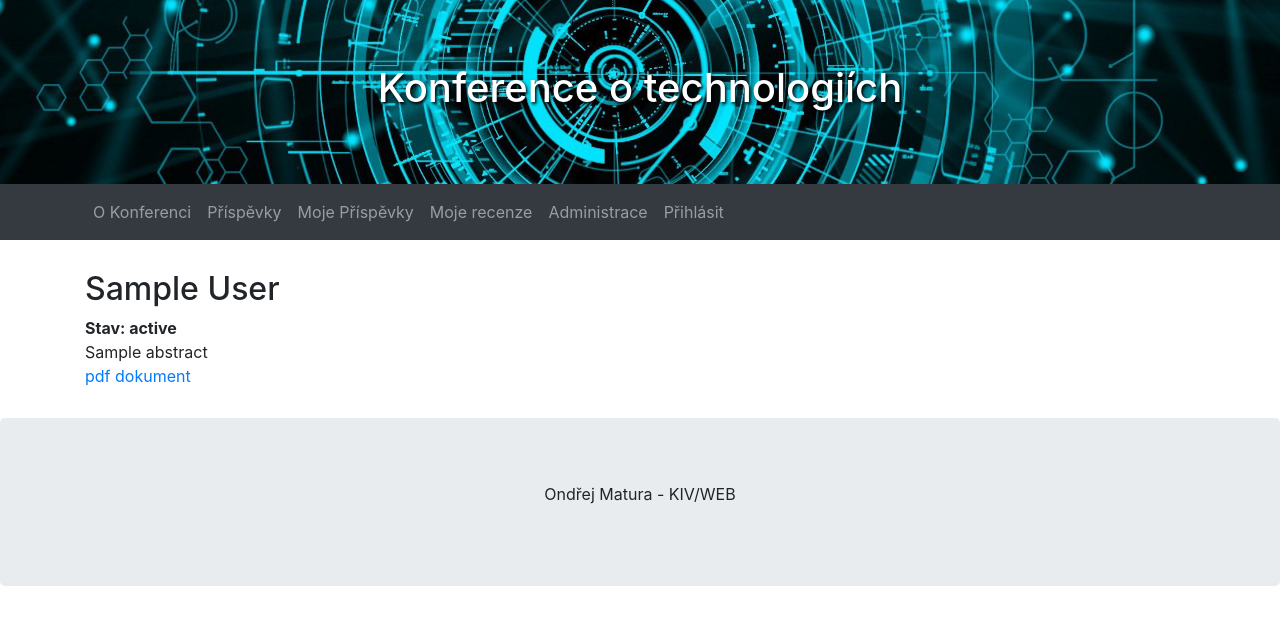
After one commit to maturao/semestralka-web, a PHP site: template src/app/Views/UserArticles.twig in a window 1280 px wide. The commit adds this page. Shown: the top 625 px of the page. Run offline with PHP 8.4, Linux system fonts and the light colour scheme; the template is opened without the code that fills it: most values are stand-ins (such as "Sample title", 1, 10 or a date in 2020); some libraries are stand-ins or nearby versions.

Commit message:
Article new

```diff
--- a/src/app/Views/Base.twig
+++ b/src/app/Views/Base.twig
@@ -35,6 +35,9 @@
                 </li>
                 <li class="nav-item">
                     <a class="nav-link" href="{{ macros.link("Article") }}">Příspěvky</a>
+                </li>
+                <li class="nav-item">
+                    <a class="nav-link" href="{{ macros.link("Article", "userArticles") }}">Moje Příspěvky</a>
                 </li>
                 <li class="nav-item">
                     <a class="nav-link" href="{{ macros.link("Home") }}">Moje recenze</a>
--- /dev/null
+++ b/src/app/Views/UserArticles.twig
@@ -0,0 +1,30 @@
+{% extends "Base.twig" %}
+
+{% import "Macros.twig" as macros %}
+
+{% block content %}
+    {% if user.login is not empty %}
+        <div class="row mb-3">
+            <div class="col">
+                <a class="btn btn-primary"
+                   href="{{ macros.link("Article", "createArticle") }}">
+                    Nový příspěvěk
+                </a>
+            </div>
+        </div>
+    {% endif %}
+    <div class="row">
+        {% for article in articles %}
+            <div class="col-md-6 col-12">
+                <h2>{{ article.display_name }}</h2>
+                <div>
+                    <b>Stav: {{ article.article_state }}</b>
+                </div>
+                <div>{{ article.abstract | e | nl2br }}</div>
+                <a target="_blank" href="./{{ article.pdf_file }}">
+                    pdf dokument
+                </a>
+            </div>
+        {% endfor %}
+    </div>
+{% endblock %}
```
Also changed, not shown: src/app/Controllers/ArticleController.class.php (+12 -0 lines), src/app/Models/DatabaseModel.class.php (+11 -1 lines), src/app/Views/AllArticle.twig (+6 -3 lines), src/app/Views/ArticleNew.twig (+4 -4 lines), src/app/Views/UserReviews.twig (added), 1 other file.
